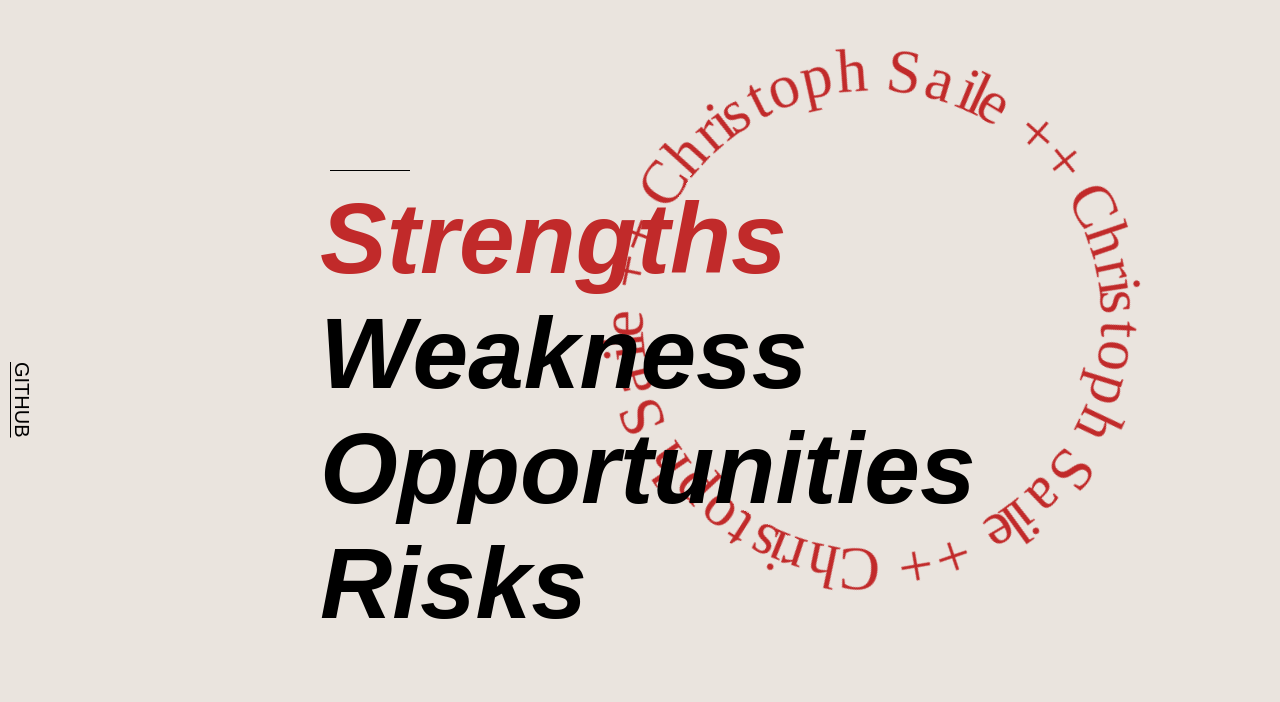
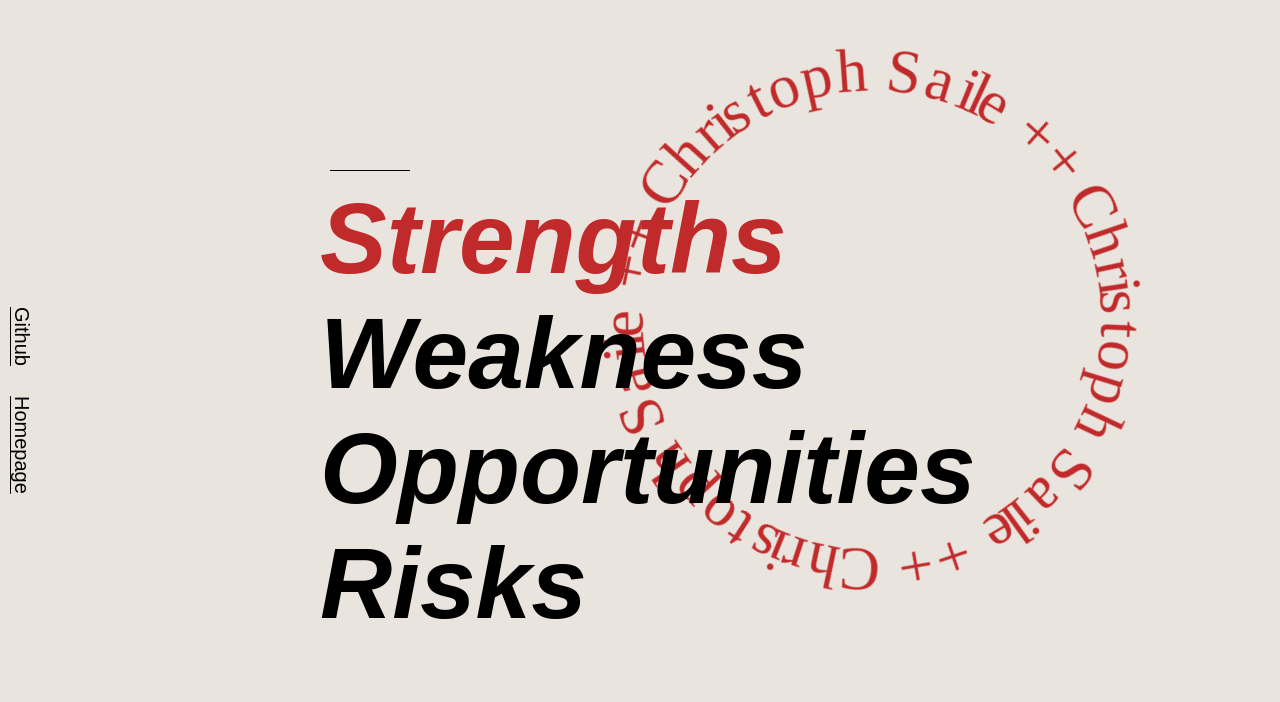
Before and after one commit to christophsaile/IFD-WiSe20-21, a plain HTML site: page swot-analyse/index.html in a window 1280 px wide. Drawn offline with nearby package versions, Linux system fonts and the light colour scheme; a web font is replaced by a local one.

Commit message:
add: homepage link

```diff
--- a/swot-analyse/index.html
+++ b/swot-analyse/index.html
@@ -351,7 +351,8 @@
     </div>
     <main>
       <nav>
-        <a href="https://github.com/christophsaile/IFD-WiSe20-21">GITHUB</a>
+        <a href="https://github.com/christophsaile/IFD-WiSe20-21">Github</a>
+        <a href="https://christophsaile.github.io/IFD-WiSe20-21/">Homepage</a>
       </nav>
       <section class="animate__animated animate__fadeIn animate__slower">
         <span class="deco"></span>
--- a/swot-analyse/main.css
+++ b/swot-analyse/main.css
@@ -21,6 +21,7 @@ body {
 nav {
   position: absolute;
   display: flex;
+  justify-content: center;
   top: 0;
   left: 1rem;
   bottom: 0;
@@ -28,9 +29,13 @@ nav {
 }
 
 nav a {
-  margin: auto;
+  padding-bottom: 3rem;
   font-size: 2rem;
   color: var(--black-color);
+}
+
+nav a:last-child {
+  padding-bottom: 0;
 }
 
 nav a:hover {
```
